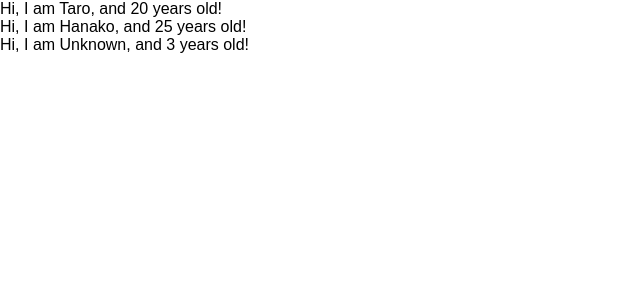
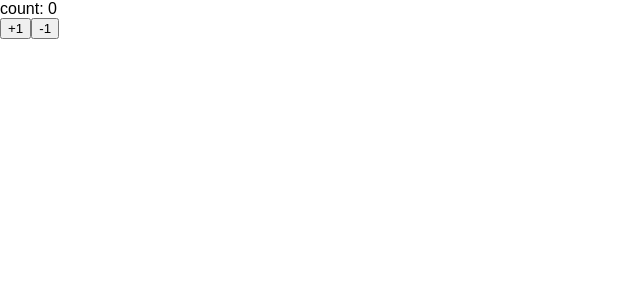
Before and after one commit to churerere/udemy-react-redux-crud-application, a React (Create React App) app: page / in a window 1280 px wide. Shown: the top 300 px of the page, without its empty margins (0-640 px from the left). Built offline with nearby package versions, Linux system fonts and the light colour scheme.

Commit message:
learn state and setState

```diff
--- a/src/App.js
+++ b/src/App.js
@@ -1,30 +1,31 @@
-import React from 'react';
-import PropTypes from 'prop-types';
+import React, { Component } from 'react';
 
-const App = () => {
-    const profiles = [
-        { name: "Taro", age: 20 },
-        { name: "Hanako", age: 25 },
-        { name: "Unknown", age: 3 }
-    ]
+const App = () => (<Counter></Counter>);
+
+class Counter extends Component {
+    constructor (props) {
+        super(props)
+        console.log(this.state)
+        this.state = { count: 0 }
+    }
+
+    handlePlusButton = () => {
+        this.setState({ count: this.state.count + 1 })
+    }
+
+    handleMinusButton = () => {
+        this.setState({ count: this.state.count - 1 })
+    }
+
+    render() {
     return (
-        <div>
-            {
-                profiles.map((profile, idx) => {
-                    return <User name={profile.name} age={profile.age} key={idx} />
-                })
-            }
-        </div>
-    );
-}
-
-const User = (props) => {
-return <div>Hi, I am {props.name}, and {props.age} years old!</div>;
-}
-
-User.propTypes = {
-    name: PropTypes.string,
-    age: PropTypes.number.isRequired
+        <React.Fragment>
+            <div>count: { this.state.count }</div>
+            <button onClick={this.handlePlusButton}>+1</button>
+            <button onClick={this.handleMinusButton}>-1</button>
+        </React.Fragment>
+    )
+    }
 }
 
 export default App;
```
